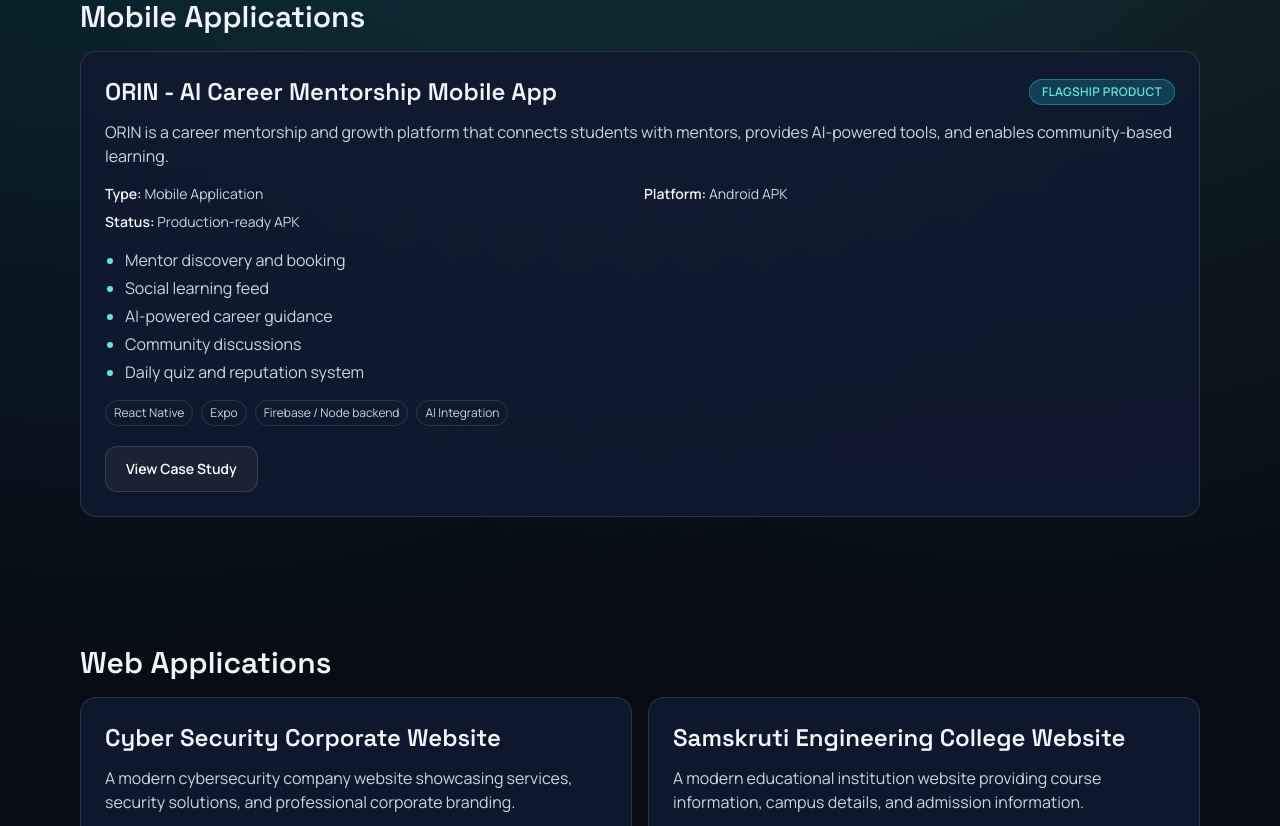
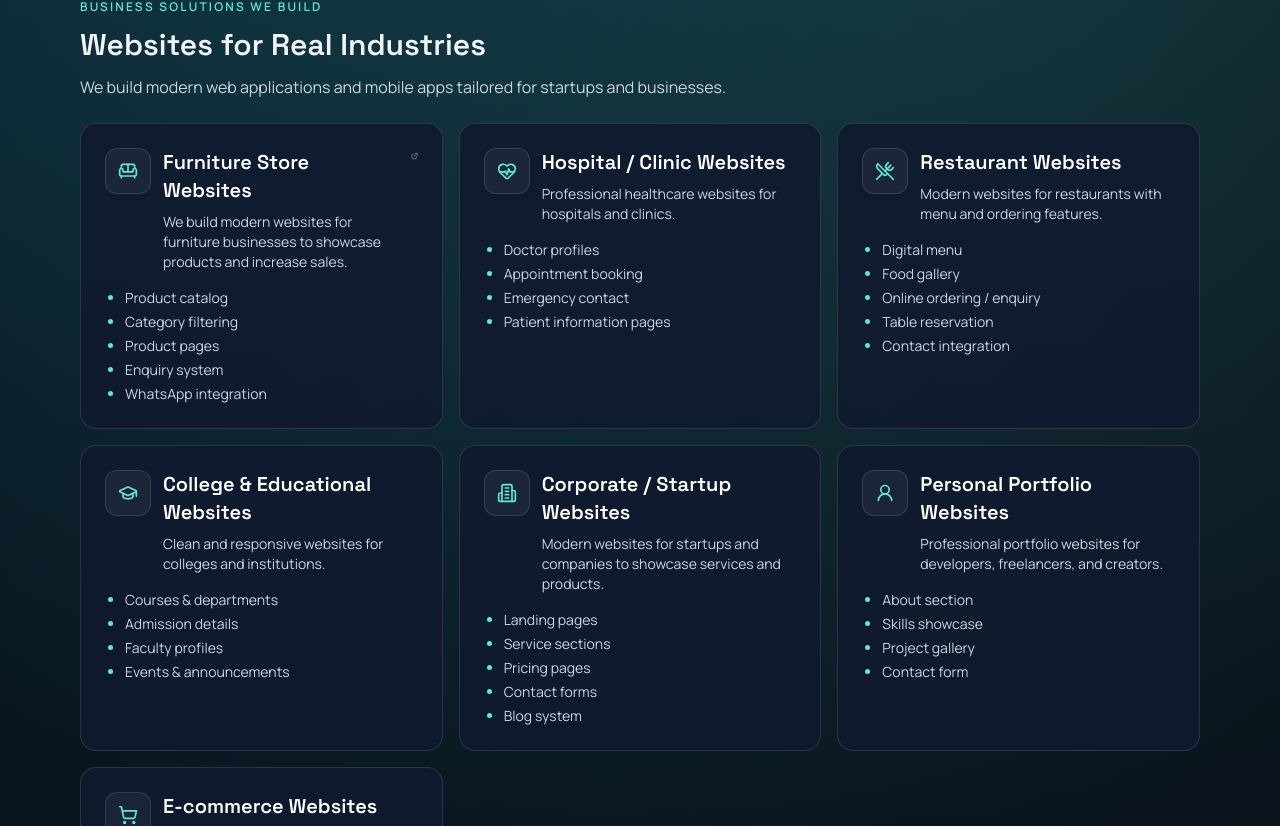
Before and after one commit to Raju809635/digital_orbit, a Next.js app in the folder frontend/: page /portfolio in a window 1280 px wide. Shown: the part 834-1660 px from the top of the page. Built offline with nearby package versions, Linux system fonts and the light colour scheme.

Commit message:
Reposition demo projects and add Business Solutions section

```diff
--- a/frontend/app/portfolio/page.tsx
+++ b/frontend/app/portfolio/page.tsx
@@ -2,7 +2,17 @@ import type { Metadata } from "next";
 import Link from "next/link";
 import { CTA } from "@/components/CTA";
 import { MotionSection } from "@/components/MotionSection";
+import { ServiceCard } from "@/components/ServiceCard";
 import { portfolioItems } from "@/lib/site-data";
+import {
+  Building2,
+  GraduationCap,
+  HeartPulse,
+  ShoppingCart,
+  Sofa,
+  UserRound,
+  UtensilsCrossed
+} from "lucide-react";
 
 export const metadata: Metadata = {
   title: "Portfolio",
@@ -31,7 +41,7 @@ export default function PortfolioPage() {
           <div className="mt-5 grid gap-4 md:grid-cols-2">
             <div className="rounded-xl border border-line bg-white/5 p-4">
               <p className="text-sm font-semibold uppercase tracking-wide text-mint">Mobile Applications</p>
-              <p className="mt-2 text-slate-200">ORIN - AI Career Mentorship Platform</p>
+              <p className="mt-2 text-slate-200">ORIN - Sample AI Career Mentorship App</p>
             </div>
             <div className="rounded-xl border border-line bg-white/5 p-4">
               <p className="text-sm font-semibold uppercase tracking-wide text-mint">Web Applications</p>
@@ -40,11 +50,104 @@ export default function PortfolioPage() {
                 <li>College Institution Website</li>
                 <li>Hospital Management Website</li>
                 <li>Restaurant Business Website</li>
-                <li>Professional Portfolio Website</li>
+                <li>Portfolio Website (Sample)</li>
               </ul>
             </div>
           </div>
         </article>
+      </MotionSection>
+
+      <MotionSection className="wrapper py-6">
+        <p className="subtitle">Business Solutions We Build</p>
+        <h2 className="font-space text-3xl font-semibold">Websites for Real Industries</h2>
+        <p className="mt-3 max-w-3xl text-slate-300">
+          We build modern web applications and mobile apps tailored for startups and businesses.
+        </p>
+
+        <div className="mt-6 grid gap-4 md:grid-cols-2 lg:grid-cols-3">
+          <ServiceCard
+            title="Furniture Store Websites"
+            description="We build modern websites for furniture businesses to showcase products and increase sales."
+            features={[
+              "Product catalog",
+              "Category filtering",
+              "Product pages",
+              "Enquiry system",
+              "WhatsApp integration"
+            ]}
+            icon={Sofa}
+            href="https://furniture-beta-coral.vercel.app"
+          />
+
+          <ServiceCard
+            title="Hospital / Clinic Websites"
+            description="Professional healthcare websites for hospitals and clinics."
+            features={[
+              "Doctor profiles",
+              "Appointment booking",
+              "Emergency contact",
+              "Patient information pages"
+            ]}
+            icon={HeartPulse}
+          />
+
+          <ServiceCard
+            title="Restaurant Websites"
+            description="Modern websites for restaurants with menu and ordering features."
+            features={[
+              "Digital menu",
+              "Food gallery",
+              "Online ordering / enquiry",
+              "Table reservation",
+              "Contact integration"
+            ]}
+            icon={UtensilsCrossed}
+          />
+
+          <ServiceCard
+            title="College & Educational Websites"
+            description="Clean and responsive websites for colleges and institutions."
+            features={[
+              "Courses & departments",
+              "Admission details",
+              "Faculty profiles",
+              "Events & announcements"
+            ]}
+            icon={GraduationCap}
+          />
+
+          <ServiceCard
+            title="Corporate / Startup Websites"
+            description="Modern websites for startups and companies to showcase services and products."
+            features={[
+              "Landing pages",
+              "Service sections",
+              "Pricing pages",
+              "Contact forms",
+              "Blog system"
+            ]}
+            icon={Building2}
+          />
+
+          <ServiceCard
+            title="Personal Portfolio Websites"
+            description="Professional portfolio websites for developers, freelancers, and creators."
+            features={["About section", "Skills showcase", "Project gallery", "Contact form"]}
+            icon={UserRound}
+          />
+
+          <ServiceCard
+            title="E-commerce Websites"
+            description="Full online store solutions for businesses."
+            features={[
+              "Product listings",
+              "Cart & checkout",
+              "Payment integration",
+              "Order management"
+            ]}
+            icon={ShoppingCart}
+          />
+        </div>
       </MotionSection>
 
       <MotionSection className="wrapper py-6">
@@ -57,9 +160,9 @@ export default function PortfolioPage() {
             >
               <div className="flex flex-wrap items-center justify-between gap-2">
                 <h3 className="font-space text-2xl font-semibold">{project.title}</h3>
-                {project.flagship ? (
+                {project.subtitle ? (
                   <span className="rounded-full border border-brand/40 bg-brand/20 px-3 py-1 text-xs font-semibold uppercase tracking-wide text-mint">
-                    Flagship Product
+                    {project.subtitle}
                   </span>
                 ) : null}
               </div>
--- /dev/null
+++ b/frontend/components/ServiceCard.tsx
@@ -0,0 +1,47 @@
+import Link from "next/link";
+import { ExternalLink } from "lucide-react";
+import type { LucideIcon } from "lucide-react";
+
+type ServiceCardProps = {
+  title: string;
+  description: string;
+  features: string[];
+  icon: LucideIcon;
+  href?: string;
+};
+
+export function ServiceCard({ title, description, features, icon: Icon, href }: ServiceCardProps) {
+  const inner = (
+    <div className="panel group relative h-full transition hover:-translate-y-0.5 hover:scale-[1.01] hover:border-brand/40 hover:shadow-glow">
+      <div className="flex items-start justify-between gap-4">
+        <div className="flex items-start gap-3">
+          <div className="rounded-xl border border-line bg-white/5 p-3">
+            <Icon className="h-5 w-5 text-mint" aria-hidden="true" />
+          </div>
+          <div>
+            <h3 className="font-space text-xl font-semibold text-white">{title}</h3>
+            <p className="mt-2 text-sm text-slate-300">{description}</p>
+          </div>
+        </div>
+        {href ? (
+          <ExternalLink className="h-4 w-4 text-slate-400 transition group-hover:text-mint" aria-hidden="true" />
+        ) : null}
+      </div>
+
+      <ul className="mt-4 list-disc space-y-1 pl-5 text-sm text-slate-300 marker:text-mint">
+        {features.map((feature) => (
+          <li key={feature}>{feature}</li>
+        ))}
+      </ul>
+    </div>
+  );
+
+  if (!href) return inner;
+  if (href.startsWith("/")) return <Link href={href}>{inner}</Link>;
+
+  return (
+    <a href={href} target="_blank" rel="noreferrer">
+      {inner}
+    </a>
+  );
+}
--- a/frontend/lib/site-data.ts
+++ b/frontend/lib/site-data.ts
@@ -73,9 +73,9 @@ export type ProjectItem = {
 export const portfolioItems: ProjectItem[] = [
   {
     title: "ORIN - AI Career Mentorship Mobile App",
-    subtitle: "Flagship Product",
+    subtitle: "Sample Product / Demo Application",
     description:
-      "ORIN is a career mentorship and growth platform that connects students with mentors, provides AI-powered tools, and enables community-based learning.",
+      "Sample Product / Demo Application built by Digital Orbit. ORIN is a career mentorship and growth platform that connects students with mentors, provides AI-powered tools, and enables community-based learning.",
     type: "Mobile Application",
     platform: "Android APK",
     features: [
@@ -86,10 +86,10 @@ export const portfolioItems: ProjectItem[] = [
       "Daily quiz and reputation system"
     ],
     tech: ["React Native", "Expo", "Firebase / Node backend", "AI Integration"],
-    status: "Production-ready APK",
+    status: "Demo build available on request",
     category: "Mobile Applications",
     caseStudy: "/contact",
-    flagship: true
+    flagship: false
   },
   {
     title: "Cyber Security Corporate Website",
@@ -160,7 +160,7 @@ export const portfolioItems: ProjectItem[] = [
     caseStudy: "/contact"
   },
   {
-    title: "Developer Portfolio Website",
+    title: "Personal Portfolio Website (Sample)",
     description:
       "A professional portfolio website designed for developers or freelancers to showcase projects, skills, and experience.",
     type: "Web Application",
--- a/frontend/package.json
+++ b/frontend/package.json
@@ -10,6 +10,7 @@
   },
   "dependencies": {
     "framer-motion": "^11.15.0",
+    "lucide-react": "^0.542.0",
     "next": "^14.2.30",
     "react": "^18.3.1",
     "react-dom": "^18.3.1"
```
